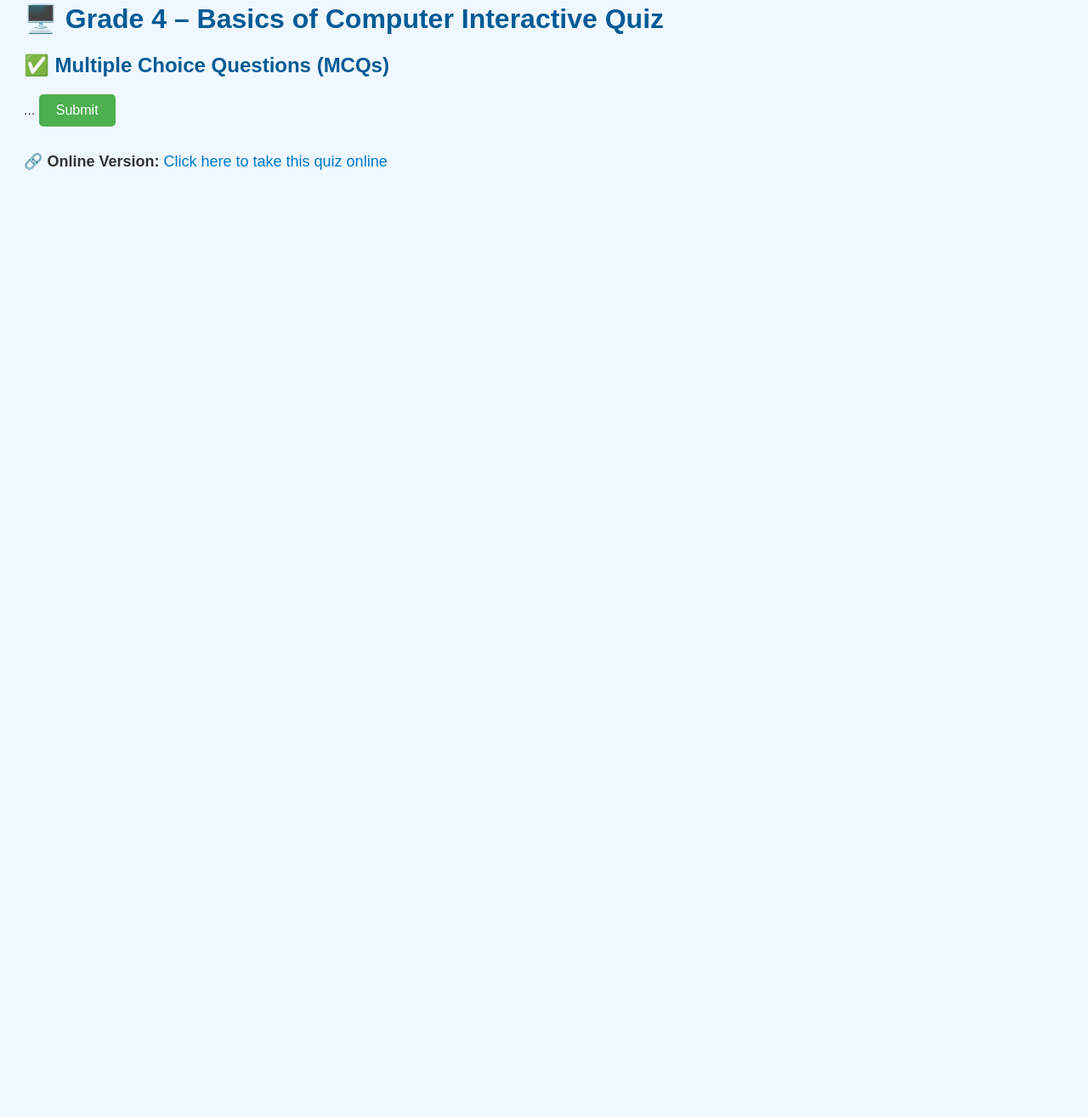
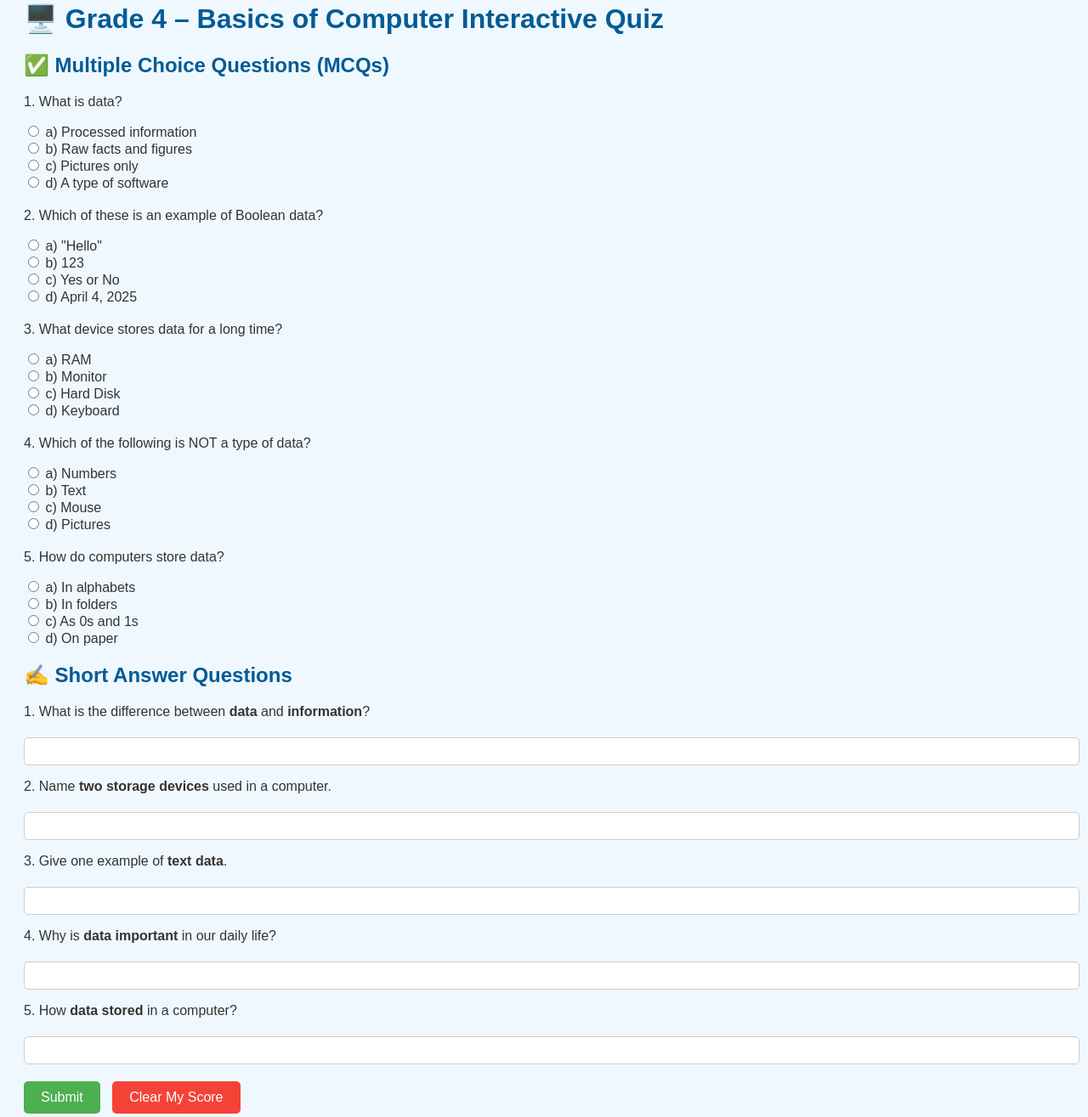
Before and after one commit to AshiiBashir/Quiz, a plain HTML site: page index.html in a window 1280 px wide. Shown: the part 46-1361 px from the top of the page at 85% size. Before the commit the page ends 800 px from the top, so only its background shows below. Drawn offline with Linux system fonts and the light colour scheme.

Commit message:
Update index.html

```diff
--- a/index.html
+++ b/index.html
@@ -3,7 +3,7 @@
 <head>
   <meta charset="UTF-8" />
   <meta name="viewport" content="width=device-width, initial-scale=1.0" />
-  <title>Computer Quiz - Grade 4</title>
+  <title>Computer Basics Quiz - Grade 4</title>
   <style>
     body {
       font-family: Arial, sans-serif;
@@ -58,9 +58,66 @@
 
   <h2>✅ Multiple Choice Questions (MCQs)</h2>
   <form id="quizForm">
-    <!-- MCQ content unchanged -->
-    ...
+    <div class="question">
+      <p>1. What is data?</p>
+      <input type="radio" name="q1" value="a"> a) Processed information<br>
+      <input type="radio" name="q1" value="b"> b) Raw facts and figures<br>
+      <input type="radio" name="q1" value="c"> c) Pictures only<br>
+      <input type="radio" name="q1" value="d"> d) A type of software<br>
+    </div>
+
+    <div class="question">
+      <p>2. Which of these is an example of Boolean data?</p>
+      <input type="radio" name="q2" value="a"> a) "Hello"<br>
+      <input type="radio" name="q2" value="b"> b) 123<br>
+      <input type="radio" name="q2" value="c"> c) Yes or No<br>
+      <input type="radio" name="q2" value="d"> d) April 4, 2025<br>
+    </div>
+
+    <div class="question">
+      <p>3. What device stores data for a long time?</p>
+      <input type="radio" name="q3" value="a"> a) RAM<br>
+      <input type="radio" name="q3" value="b"> b) Monitor<br>
+      <input type="radio" name="q3" value="c"> c) Hard Disk<br>
+      <input type="radio" name="q3" value="d"> d) Keyboard<br>
+    </div>
+
+    <div class="question">
+      <p>4. Which of the following is NOT a type of data?</p>
+      <input type="radio" name="q4" value="a"> a) Numbers<br>
+      <input type="radio" name="q4" value="b"> b) Text<br>
+      <input type="radio" name="q4" value="c"> c) Mouse<br>
+      <input type="radio" name="q4" value="d"> d) Pictures<br>
+    </div>
+
+    <div class="question">
+      <p>5. How do computers store data?</p>
+      <input type="radio" name="q5" value="a"> a) In alphabets<br>
+      <input type="radio" name="q5" value="b"> b) In folders<br>
+      <input type="radio" name="q5" value="c"> c) As 0s and 1s<br>
+      <input type="radio" name="q5" value="d"> d) On paper<br>
+    </div>
+    <div class="question short-answer">
+      <h2>✍️ Short Answer Questions</h2>
+
+      <p>1. What is the difference between <strong>data</strong> and <strong>information</strong>?</p>
+      <input type="text" name="sa1">
+
+      <p>2. Name <strong>two storage devices</strong> used in a computer.</p>
+      <input type="text" name="sa2">
+
+      <p>3. Give one example of <strong>text data</strong>.</p>
+      <input type="text" name="sa3">
+
+      <p>4. Why is <strong>data important</strong> in our daily life?</p>
+      <input type="text" name="sa4">
+
+      <p>5. How <strong>data stored</strong>  in a computer?</p>
+      <input type="text" name="sa5">
+    </div>
+
     <button type="button" class="submit-btn" onclick="checkAnswers()">Submit</button>
+  <button type="button" class="submit-btn" style="background-color: #f44336; margin-left: 10px;" onclick="clearScore()">Clear My Score</button>
   </form>
 
   <div class="result" id="result"></div>
@@ -141,6 +198,10 @@
         document.getElementById("result").innerText = saved;
       }
     };
+      function clearScore() {
+      localStorage.removeItem("grade4_quiz_result");
+      document.getElementById("result").innerText = "Score cleared. You can try the quiz again!";
+    }
   </script>
 </body>
 </html>
```
